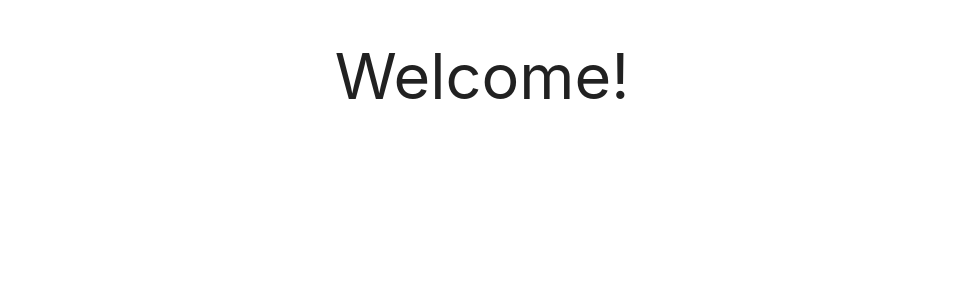
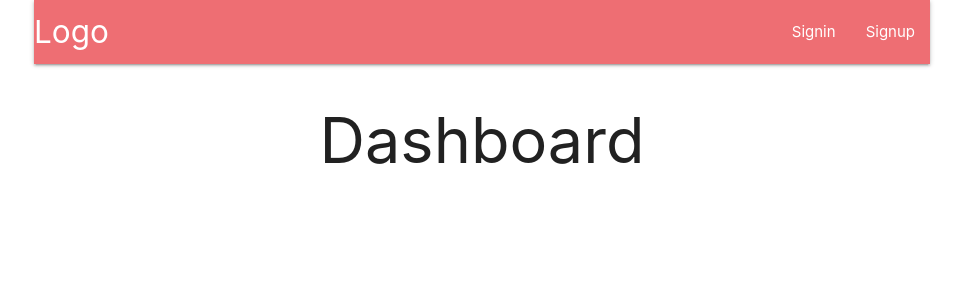
Before and after one commit to mendezdev/salary-summary-client, a React (Create React App) app: page / in a window 1280 px wide. Shown: the top 300 px of the page, without its empty margins (158-1121 px from the left). Built offline with nearby package versions, Linux system fonts and the light colour scheme.

Commit message:
added SignIn, SignUp and Dashboard componentclean

```diff
--- a/src/App.js
+++ b/src/App.js
@@ -1,11 +1,24 @@
 import React, { Component } from 'react';
+import { BrowserRouter, Switch, Route } from 'react-router-dom'
+
+import Dashboard from './components/dashboard/Dashboard'
+import Navbar from './components/layout/Navbar'
+import SignIn from './components/auth/SignIn'
+import SignUp from './components/auth/SignIn'
 
 class App extends Component {
   render() {
     return (
-      <div className="App container center">
-        <h1>Welcome!</h1>
-      </div>
+      <BrowserRouter>
+        <div className="App container">
+          <Navbar />
+          <Switch>
+            <Route exact path="/" component={Dashboard} />
+            <Route path="/signin" component={SignIn} />
+            <Route path="/signup" component={SignUp} />
+          </Switch>
+        </div>
+      </BrowserRouter>
     );
   }
 }
--- /dev/null
+++ b/src/components/auth/SignIn.js
@@ -0,0 +1,13 @@
+import React, { Component } from 'react'
+
+class SignIn extends Component {
+  render() {
+    return (
+      <div>
+        <h1>SignIn</h1>
+      </div>
+    )
+  }
+}
+
+export default SignIn
--- /dev/null
+++ b/src/components/dashboard/Dashboard.js
@@ -0,0 +1,13 @@
+import React from 'react'
+
+const Dashboard = () => {
+  return (
+    <div>
+      <h1 className="center">
+        Dashboard
+      </h1>
+    </div>
+  )
+}
+
+export default Dashboard
--- /dev/null
+++ b/src/components/layout/Navbar.js
@@ -0,0 +1,18 @@
+import React from 'react'
+import { Link, NavLink } from 'react-router-dom'
+
+const Navbar = () => {
+  return (
+    <nav>
+      <div className="nav-wrapper">
+        <Link to="/" className="brand-logo left">Logo</Link>
+        <ul id="nav-mobile" className="right">
+          <li><NavLink to="/signin">Signin</NavLink></li>
+          <li><NavLink to="/signup">Signup</NavLink></li>
+        </ul>
+      </div>
+    </nav>
+  )
+}
+
+export default Navbar
```
Also changed, not shown: src/components/auth/SignUp.js (added, +13 -0 lines).
